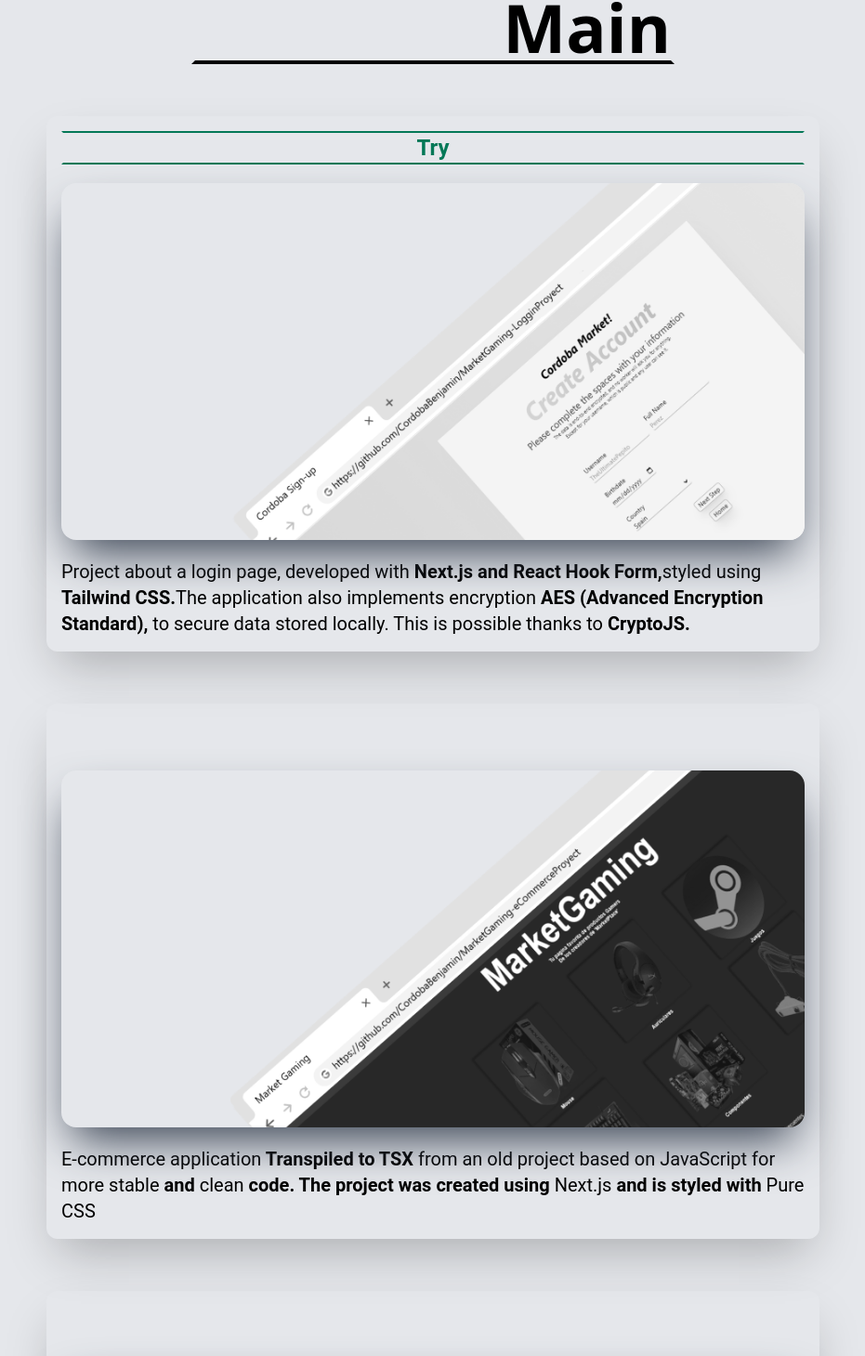
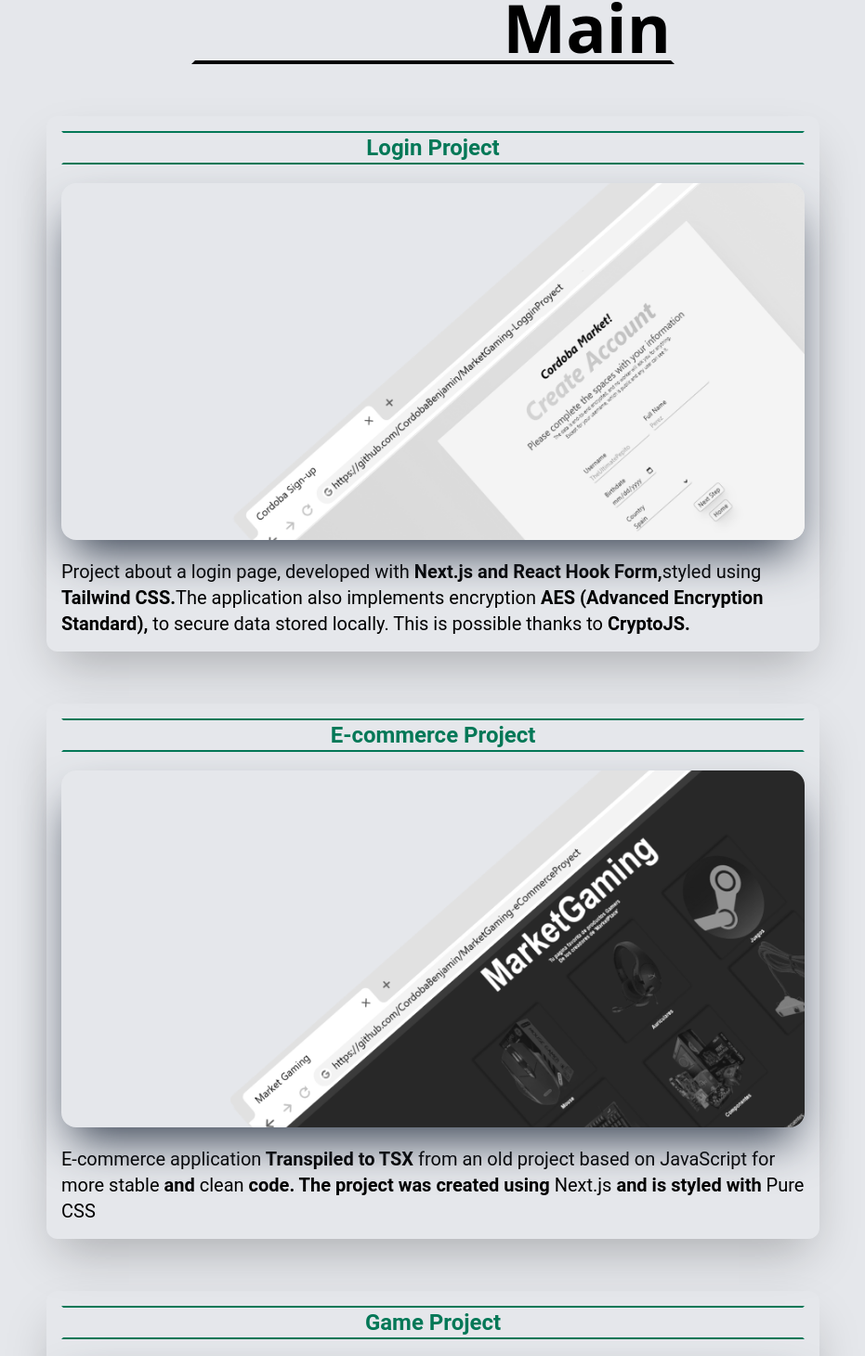
Before and after one commit to CordobaBenjamin/SOC_Portfolio-Cordoba, a Next.js app: page / in a window 1280 px wide. Shown: the part 2557-4016 px from the top of the page at 93% size, without its empty margins (174-1105 px from the left). Built offline with nearby package versions, Linux system fonts and the light colour scheme.

Commit message:
fix errors 1.0

```diff
--- a/app/components/proyects.tsx
+++ b/app/components/proyects.tsx
@@ -75,9 +75,8 @@
         <div>
           <div className={`flex flex-col mx-auto mt-14  ${overlap} p-4 rounded-xl sm:w-11/12 md:w-9/12 lg:w-8/12 2xl:w-7/12`}>
             <h2 className={`flex justify-center font-bold text-xl lg:text-2xl 2xl:text-4xl ${textSecondary} border-2 ${borderY}`}>
-              Try
+              {h2}
             </h2>
-            {/* <h2 className={`font-bold text-xl lg:text-2xl 2xl:text-4xl ${textSecondary} border-2 ${borderY}`}> Try2 </h2> */}
             <div className={`w-full h-72 xl:h-96  ${overlap2} rounded-2xl overflow-hidden my-5 relative ${textMain}`}>
               <a href="https://github.com/CordobaBenjamin/Cordoba-LogginProyect" target="_blank">
                 <Image
@@ -105,7 +104,7 @@
           </div>
 
           <div className={`flex flex-col mx-auto mt-14  ${overlap} p-4 rounded-xl sm:w-11/12 md:w-9/12 lg:w-8/12 2xl:w-7/12`}>
-          <h2 className={`flex justify-center font-bold text-xl lg:text-2xl 2xl:text-4xl ${textSecondary} border-2 ${borderY} animate__animated animate__fadeIn`}>
+          <h2 className={`flex justify-center font-bold text-xl lg:text-2xl 2xl:text-4xl ${textSecondary} border-2 ${borderY}`}>
               {ah2}
             </h2>
             <div className={`w-full h-72 xl:h-96  ${overlap2} rounded-2xl overflow-hidden my-5 relative ${textMain}`}>
@@ -138,7 +137,7 @@
           </div>
 
           <div className={`flex flex-col mx-auto mt-14  ${overlap} p-4 rounded-xl sm:w-11/12 md:w-9/12 lg:w-8/12 2xl:w-7/12`}>
-          <h2 className={`flex justify-center font-bold text-xl lg:text-2xl 2xl:text-4xl ${textSecondary} border-2 ${borderY} animate__animated animate__fadeIn`}>
+          <h2 className={`flex justify-center font-bold text-xl lg:text-2xl 2xl:text-4xl ${textSecondary} border-2 ${borderY} `}>
               {" "}
               {bh2}
             </h2>
```
